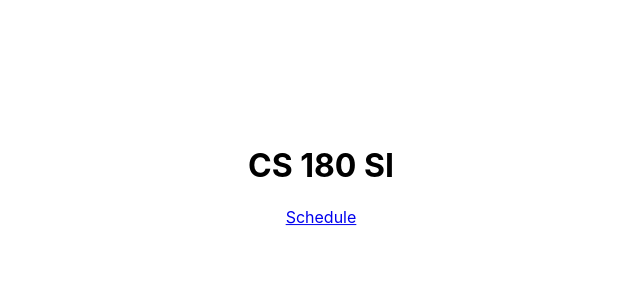
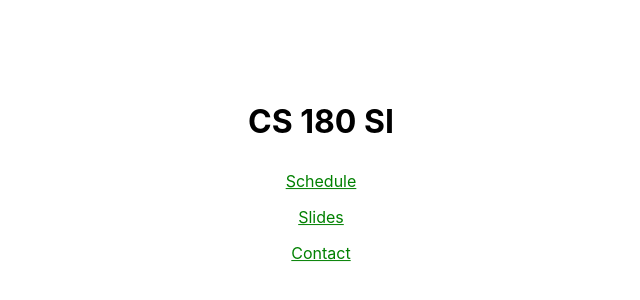
Before and after one commit to shreekulkarni/cs_si_app, a React (Create React App) app in the folder frontend/: page / in a window 1280 px wide. Shown: the part 224-524 px from the top of the page, without its empty margins (319-959 px from the left). Built offline with nearby package versions, Linux system fonts and the light colour scheme.

Commit message:
homepage draft 1 styled

```diff
--- a/frontend/src/App.js
+++ b/frontend/src/App.js
@@ -18,4 +18,5 @@ function App() {
   );
 }
 
+
 export default App;
--- a/frontend/src/Pages/Homepage/index.js
+++ b/frontend/src/Pages/Homepage/index.js
@@ -1,6 +1,4 @@
 import React from "react";
-import history from "../../Services/history";
-import {Button} from "react-bootstrap";
 import {Link} from "react-router-dom";
 
 export default function Homepage() {
@@ -9,8 +7,10 @@ export default function Homepage() {
             <div>
                 <h1>CS 180 SI</h1>
             </div>
-            <div>
-                <Link to={'/schedule'}>Schedule</Link>
+            <div style={menuStyle}>
+                <Link to={'/schedule'} style={navli}>Schedule</Link>
+                <Link to={'/'} style={navli}>Slides</Link>
+                <Link to={'/'} style={navli}>Contact</Link>
             </div>
         </div>
     );
@@ -22,5 +22,18 @@ const divStyle = {
     alignItems: "center",
     justifyContent: "center",
     position: 'absolute', left: '50%', top: '50%',
-    transform: 'translate(-50%, -50%)'
+    transform: 'translate(-50%, -50%)',
 }
+
+const menuStyle = {
+    display: "flex",
+    flexDirection: "column",
+    alignItems: "center",
+    justifyContent: "center",
+}
+
+const navli = {
+    display: "block",
+    padding: "8px 15px",
+    color: "green"
+}
```
